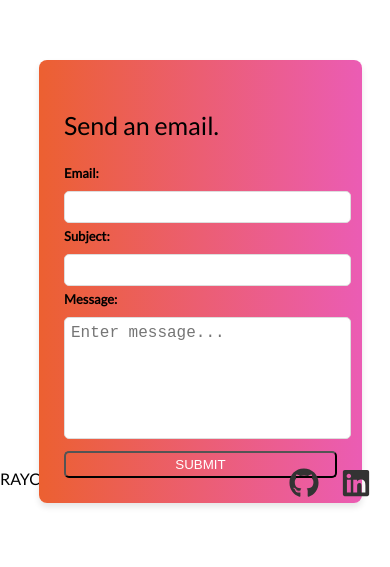
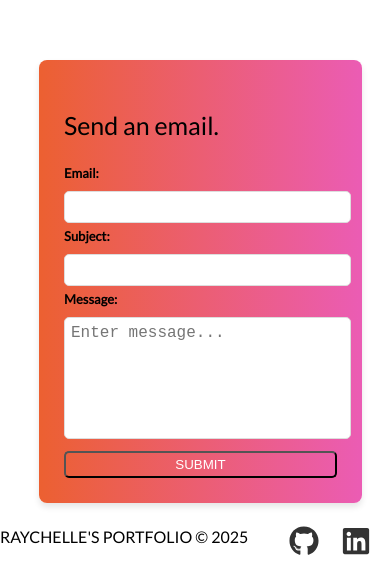
Before and after one commit to KalekyeRaychelle/My-Portfolio-Code, a React (Create React App) app: page / in a window 390 px wide. Shown: the part 3133-3700 px from the top of the page. Before the commit the page ends 3642 px from the top, so only its background shows below. Built offline with nearby package versions, Linux system fonts and the light colour scheme.

Commit message:
changed footer margin

```diff
--- a/src/styles/Footer.css
+++ b/src/styles/Footer.css
@@ -29,7 +29,7 @@
 }
 @media(max-width:768px){
     .Footer{
-        margin-top:20%;
+        margin-top:35%;
         width:auto;
     }
     .socialMedia {
```
